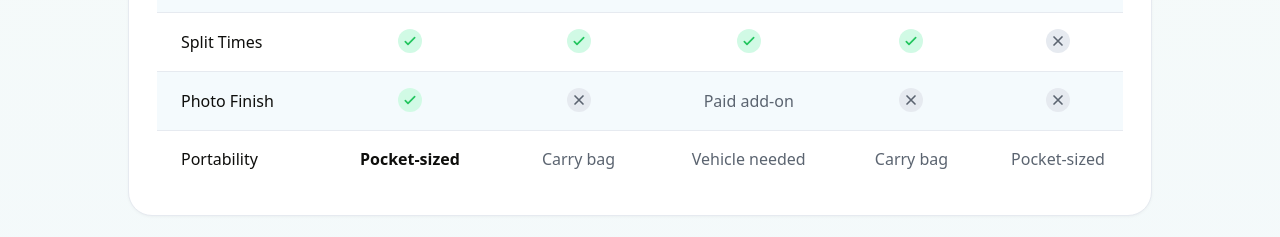
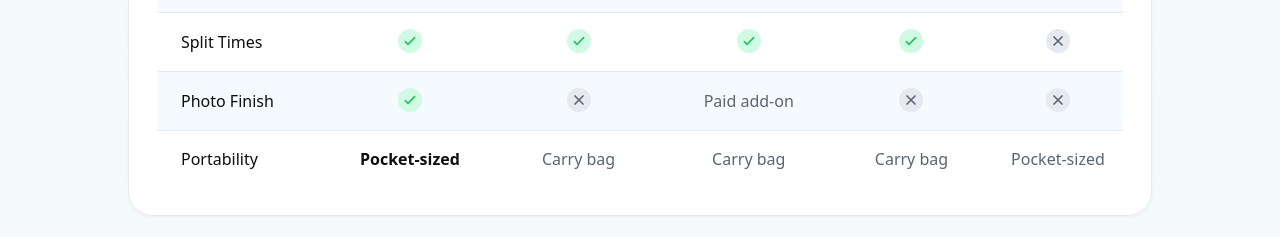
Before and after one commit to sondregut/trackspeed-website, a Next.js app: page / in a window 1280 px wide. Shown: the part 9600-9837 px from the top of the page. Built offline with nearby package versions, Linux system fonts and the light colour scheme.

Commit message:
Fix Brower portability - carry bag not vehicle
Co-Authored-By: Claude Opus 4.5 <noreply@anthropic.com>

```diff
--- a/src/components/Comparison.tsx
+++ b/src/components/Comparison.tsx
@@ -66,7 +66,7 @@ export default function Comparison() {
       name: "Portability",
       trackspeed: "Pocket-sized",
       freelap: "Carry bag",
-      brower: "Vehicle needed",
+      brower: "Carry bag",
       dashr: "Carry bag",
       stopwatch: "Pocket-sized",
     },
```
